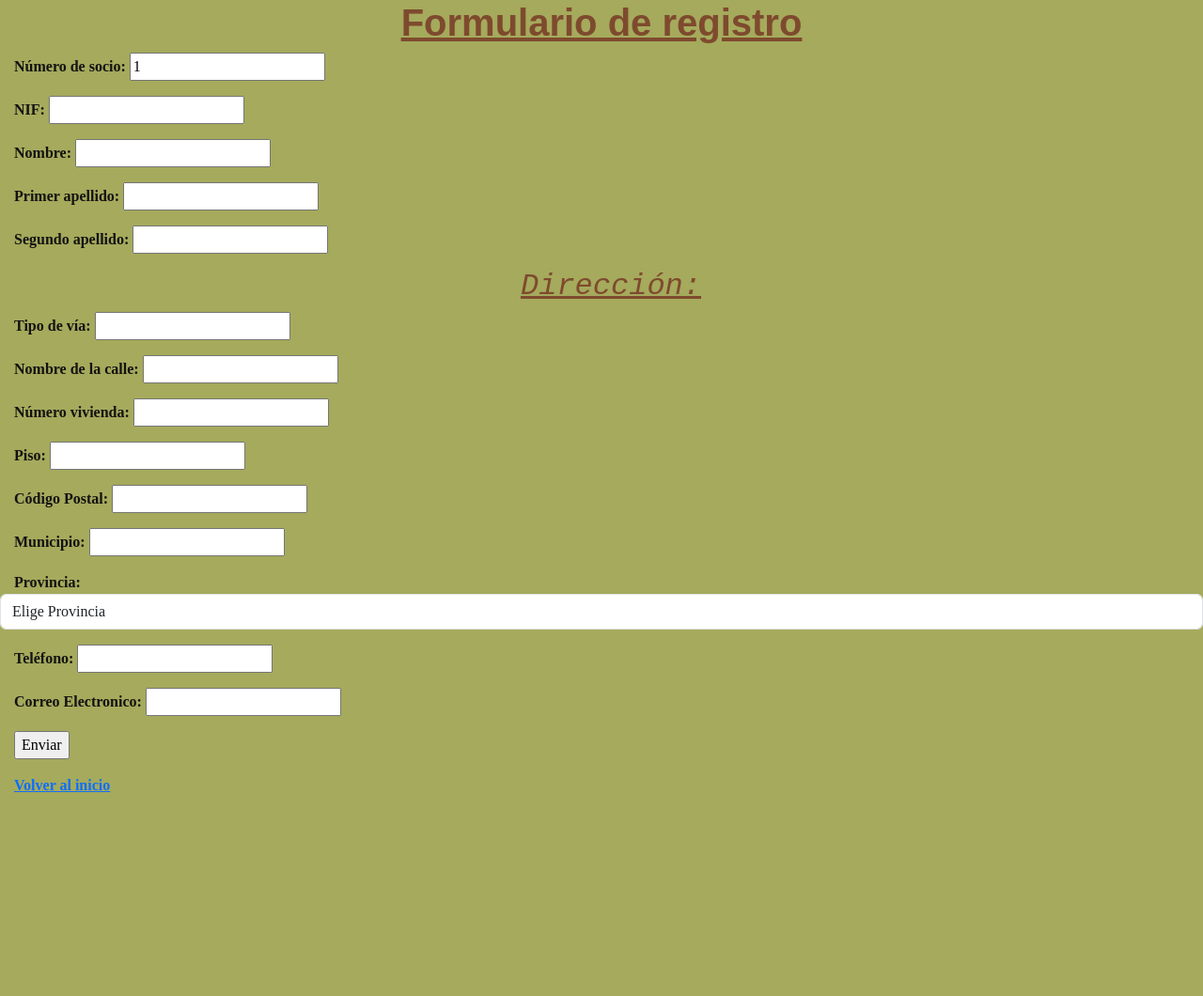
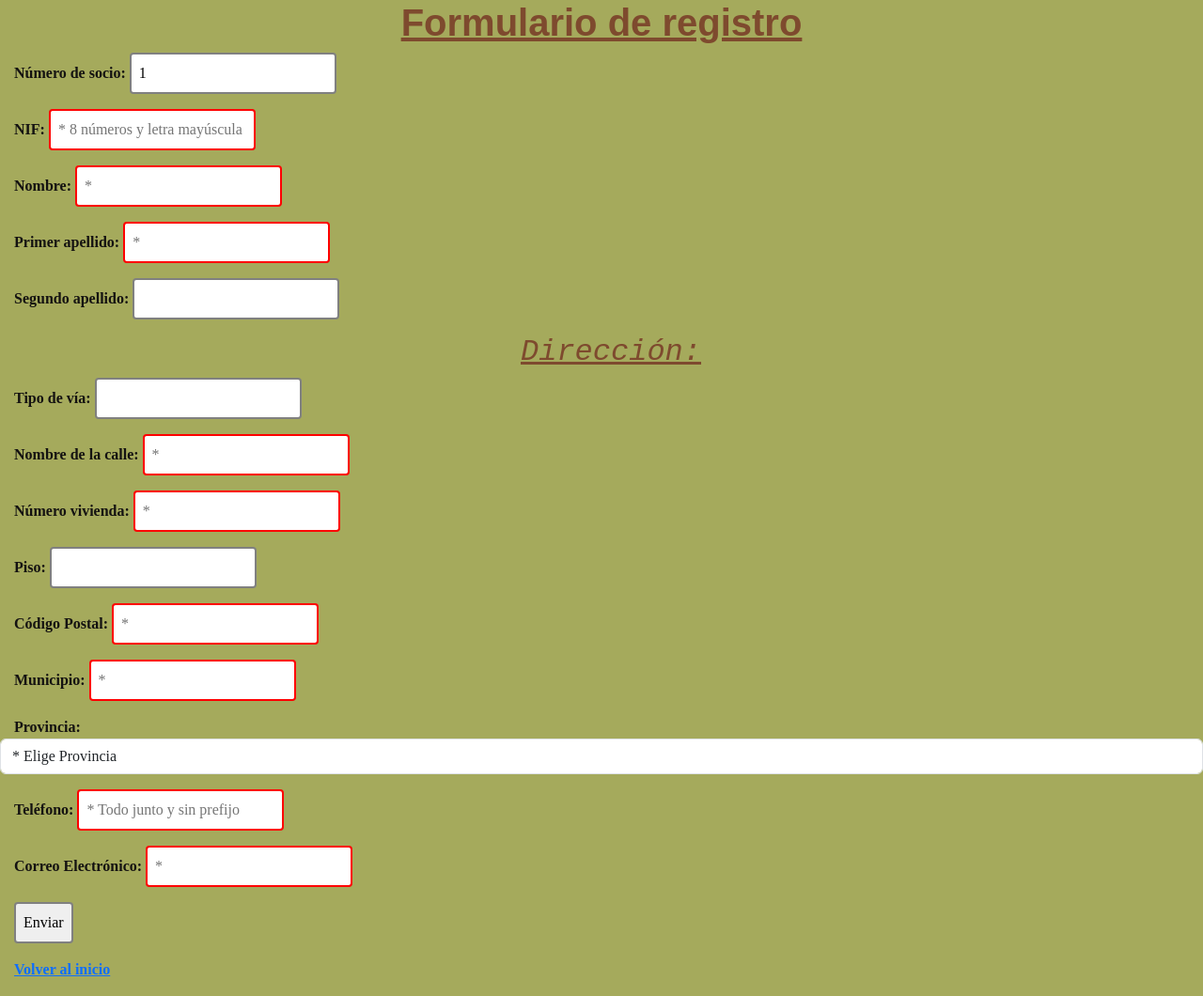
Before and after one commit to Rmolser373/PROYECTO-FINAL, a PHP site: page /html/Formulario-1.html in a window 1280 px wide. Shown: the part 56-1116 px from the top of the page at 94% size. Before the commit the page ends 899 px from the top, so only its background shows below. Run offline with PHP 8.4, Linux system fonts and the light colour scheme.

Commit message:
CSS con cambios de color segun validez y restricciones HTML

```diff
--- a/css/styles.css
+++ b/css/styles.css
@@ -57,3 +57,29 @@ table {
     color:#141211;
     border:10px;
 }
+
+input {
+    border: 2px solid;
+    border-radius: 4px;
+    padding: 0.5rem;
+}
+
+input:valid {
+    border-color: green;
+}
+
+  input:invalid {
+    border-color: red;
+}
+
+input:optional {
+    border-color: gray;
+}
+
+input:focus:valid {
+    background-color: lightgreen;
+}
+
+input:focus:invalid {
+    background-color: lightsalmon;
+}
--- a/html/Formulario-1.html
+++ b/html/Formulario-1.html
@@ -20,44 +20,25 @@
                     <a class="navbar-brand" href="#">Registro de socios</a>
                     <a class="navbar-brand" href="Formulario-2.html">Entrega de aceituna</a>
                     <a class="navbar-brand" href="Formulario-3.html">Comprar aceite</a>
-                    <!--
-                        <div class="collapse navbar-collapse nav-" id="navbarSupportedContent" >
-                    <ul class="navbar-nav me-auto mb-2 mb-lg-0">
-                      <li class="nav-item dropdown">
-                        <a class="nav-link dropdown-toggle" href="#" role="button" data-bs-toggle="dropdown" aria-expanded="false">
-                          Formularios
-                        </a>
-                        <ul class="dropdown-menu">
-                          <li><a class="dropdown-item" href="Formulario-1.html">Registro de socios</a></li>
-                          <li><a class="dropdown-item" href="Formulario-2.html">Entrega de aceituna</a></li>
-                          <li><a class="dropdown-item" href="Formulario-3.html">Venta de aceite</a></li>
-                        </ul>
-                      </li>
-                    </ul>
-                    <form class="d-flex" role="search">
-                      <input class="form-control me-2" type="search" placeholder="Search" aria-label="Search">
-                      <button class="btn btn-outline-success" type="submit">Búsqueda</button>
-                    </form>
-                  </div>-->
                 </div>
               </nav>
             </div>
 
         <h1>Formulario de registro</h1>
             <p>Número de socio: <input type="number" name="numerosocio" id="numerosocio" value="1" readonly></p>
-            <p>NIF: <input type="text" name="nif" id="nif" maxlength="9" required></p>
-            <p>Nombre: <input type="text" name="nombre" id="nombre" maxlength="30" required></p>
-            <p>Primer apellido: <input type="text" name="Apellido1" id="Apellido1" maxlength="30" required></p>
+            <p>NIF: <input type="text" name="nif" id="nif" length="9" placeholder="* 8 números y letra mayúscula" pattern="[0-9]{8}[A-Z]" required></p>
+            <p>Nombre: <input type="text" name="nombre" id="nombre" maxlength="30" placeholder="*" required></p>
+            <p>Primer apellido: <input type="text" name="Apellido1" id="Apellido1" maxlength="30" placeholder="*" required></p>
             <p>Segundo apellido: <input type="text" name="Apellido2" id="Apellido2" maxlength="30" ></p>
             <h2>Dirección:</h2>
             <p>Tipo de vía: <input type="text" name="tipodevia" id="tipodevia" maxlength="30"></p>
-            <p>Nombre de la calle: <input type="text" name="nombrecalle" id="nombrecalle" maxlength="60" required></p>
-            <p>Número vivienda: <input type="text" name="numerovivienda" id="numerovivienda" maxlength="10" required></p>
+            <p>Nombre de la calle: <input type="text" name="nombrecalle" id="nombrecalle" maxlength="60" placeholder="*" required></p>
+            <p>Número vivienda: <input type="text" name="numerovivienda" id="numerovivienda" maxlength="10" placeholder="*" required></p>
             <p>Piso: <input type="text" name="piso" id="piso" maxlength="30"></p>
-            <p>Código Postal: <input type="number" name="codigopostal" id="codigopostal" pattern="[0-9]{5}" required></p>
-            <p>Municipio: <input type="text" name="municipio" id="municipio" maxlength="50" required></p>
-            <p>Provincia: <select required name="provincia" id="provincia" required class="form-control">
-                <option value="">Elige Provincia</option>
+            <p>Código Postal: <input type="number" name="codigopostal" id="codigopostal" minlength="5" max="99999" placeholder="*" required></p>
+            <p>Municipio: <input type="text" name="municipio" id="municipio" maxlength="50" placeholder="*" required></p>
+            <p>Provincia: <select required name="provincia" id="provincia" class="form-control">
+                <option value="">* Elige Provincia</option>
                 <option value="Álava/Araba">Álava/Araba</option>
                 <option value="Albacete">Albacete</option>
                 <option value="Alicante">Alicante</option>
@@ -111,8 +92,8 @@
                 <option value="Zamora">Zamora</option>
                 <option value="Zaragoza">Zaragoza</option>
               </select></p>
-            <p>Teléfono: <input type="tel" name="telefono" id="telefono" maxlength="9" required></p>
-            <p>Correo Electronico: <input type="email" name="correo electronico" id="correo electronico" maxlength="100"></p>
+            <p>Teléfono: <input type="tel" name="telefono" id="telefono" placeholder="* Todo junto y sin prefijo" maxlength="9" pattern="[0-9]{9}" required></p>
+            <p>Correo Electrónico: <input type="email" name="correo electronico" id="correo electronico" maxlength="100" placeholder="*" required></p>
 
             <p>
               <input type="submit" value="Enviar">
```
Also changed, not shown: html/Formulario-2.html (+8 -27 lines), html/Formulario-3.html (+13 -32 lines).
